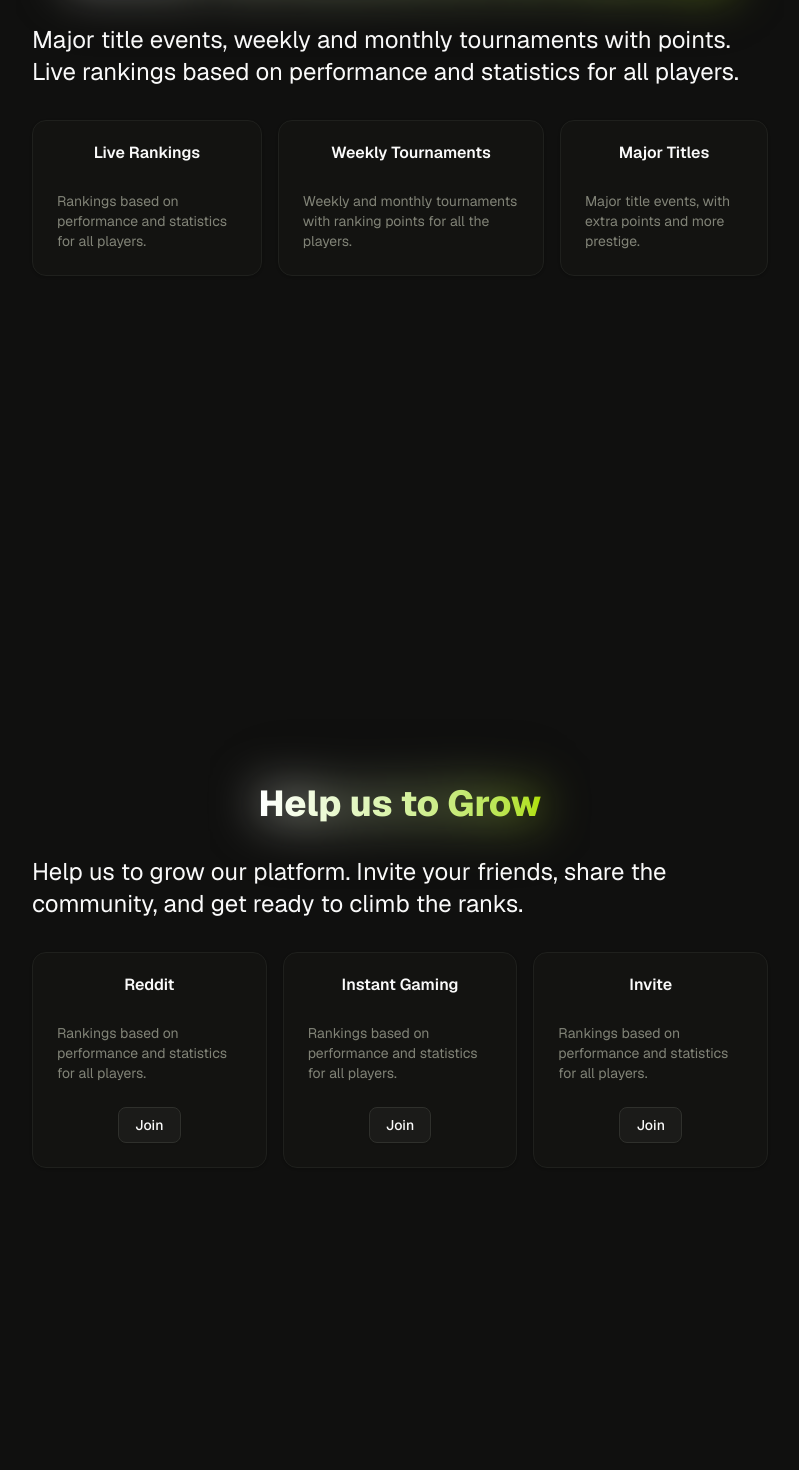
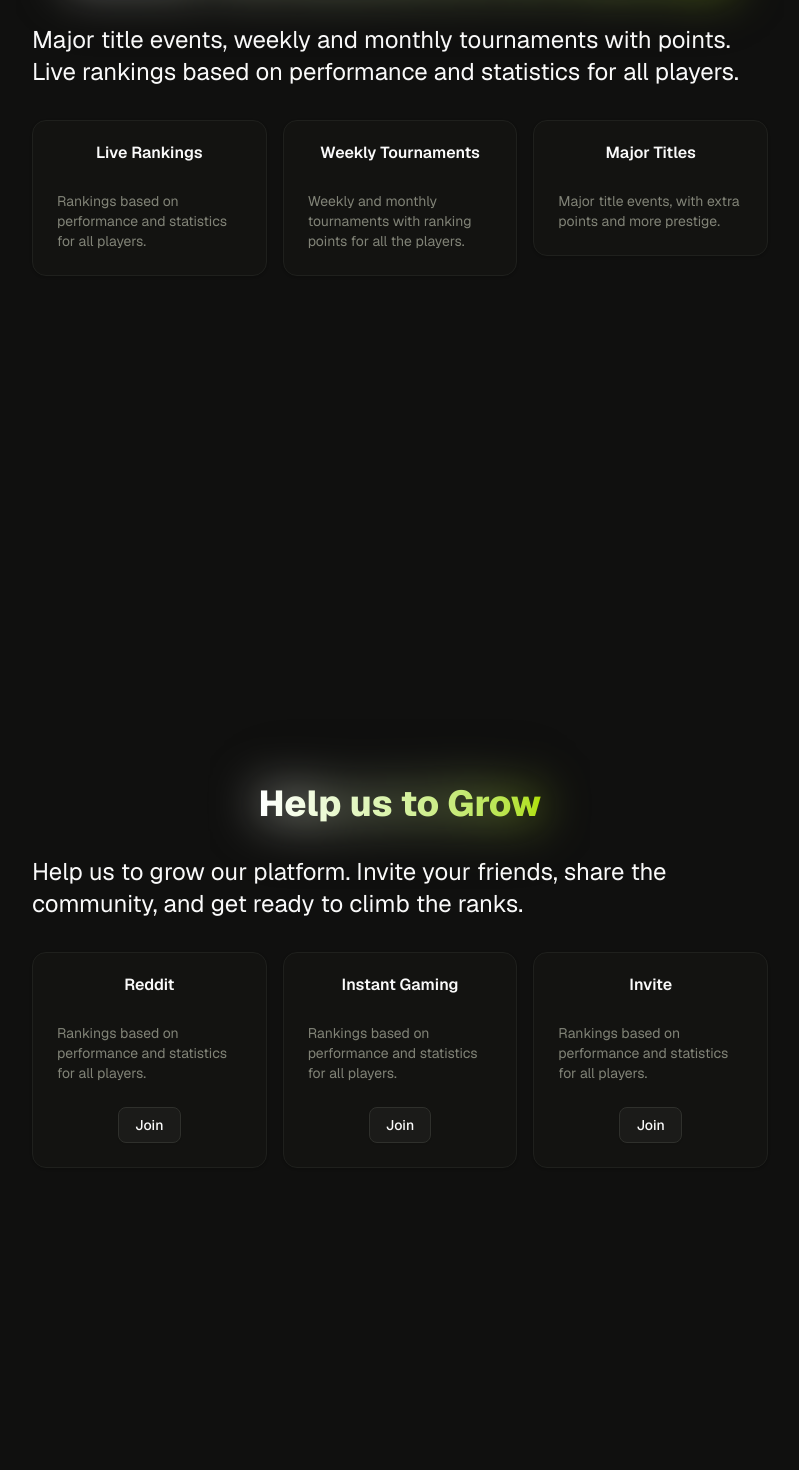
Before and after one commit to Rafacv23/top-spin-2k-world-tour, a Next.js app: page / in a window 1280 px wide. Shown: the part 1140-2610 px from the top of the page, without its empty margins (240-1039 px from the left). Built offline with nearby package versions, Linux system fonts and the light colour scheme.

Commit message:
feat(landing): refactor About, Contact, and Features components to use dynamic links and improve layout

```diff
--- a/src/components/landing/about.tsx
+++ b/src/components/landing/about.tsx
@@ -8,6 +8,27 @@ import {
   CardFooter,
 } from "@/components/ui/card"
 import Link from "next/link"
+
+const links = [
+  {
+    name: "Reddit",
+    description:
+      "Rankings based on performance and statistics for all players.",
+    href: "/register",
+  },
+  {
+    name: "Instant Gaming",
+    description:
+      "Rankings based on performance and statistics for all players.",
+    href: "/register",
+  },
+  {
+    name: "Invite",
+    description:
+      "Rankings based on performance and statistics for all players.",
+    href: "/register",
+  },
+]
 
 export default function About() {
   return (
@@ -25,20 +46,19 @@ export default function About() {
         and get ready to climb the ranks.
       </p>
       <footer className="mt-4">
-        <ul className="flex items-center justify-center gap-4">
-          <li>
+        <ul className="grid grid-cols-1 sm:grid-cols-2 md:grid-cols-3 gap-4">
+          {links.map((link) => (
+            <li key={link.name}>
               <Card>
                 <CardHeader>
-                <CardTitle>Reddit</CardTitle>
+                  <CardTitle>{link.name}</CardTitle>
                 </CardHeader>
                 <CardContent>
-                <CardDescription>
-                  Rankings based on performance and statistics for all players.
-                </CardDescription>
+                  <CardDescription>{link.description}</CardDescription>
                 </CardContent>
                 <CardFooter>
                   <Link
-                  href={"/register"}
+                    href={link.href}
                     className={buttonVariants({ variant: "outline" })}
                   >
                     Join
@@ -46,48 +66,7 @@ export default function About() {
                 </CardFooter>
               </Card>
             </li>
-          <li>
-            <Card>
-              <CardHeader>
-                <CardTitle>Instant Gaming</CardTitle>
-              </CardHeader>
-              <CardContent>
-                <CardDescription>
-                  Rankings based on performance and statistics for all players.
-                </CardDescription>
-              </CardContent>
-              <CardFooter>
-                <Link
-                  href={"/register"}
-                  className={buttonVariants({
-                    variant: "outline",
-                  })}
-                >
-                  Join
-                </Link>
-              </CardFooter>
-            </Card>
-          </li>
-          <li>
-            <Card>
-              <CardHeader>
-                <CardTitle>Invite</CardTitle>
-              </CardHeader>
-              <CardContent>
-                <CardDescription>
-                  Rankings based on performance and statistics for all players.
-                </CardDescription>
-              </CardContent>
-              <CardFooter>
-                <Link
-                  href={"/register"}
-                  className={buttonVariants({ variant: "outline" })}
-                >
-                  Join
-                </Link>
-              </CardFooter>
-            </Card>
-          </li>
+          ))}
         </ul>
       </footer>
     </section>
--- a/src/components/landing/contact.tsx
+++ b/src/components/landing/contact.tsx
@@ -8,6 +8,27 @@ import {
   CardFooter,
 } from "@/components/ui/card"
 import Link from "next/link"
+
+const links = [
+  {
+    name: "Mail",
+    description:
+      "Rankings based on performance and statistics for all players.",
+    href: "/register",
+  },
+  {
+    name: "Discord",
+    description:
+      "Rankings based on performance and statistics for all players.",
+    href: "/register",
+  },
+  {
+    name: "About",
+    description:
+      "Rankings based on performance and statistics for all players.",
+    href: "/register",
+  },
+]
 
 export default function Contact() {
   return (
@@ -25,20 +46,19 @@ export default function Contact() {
         reach out to us via our social media channels.
       </p>
       <footer className="mt-4">
-        <ul className="flex items-center justify-center gap-4">
-          <li>
+        <ul className="grid grid-cols-1 sm:grid-cols-2 md:grid-cols-3 gap-4">
+          {links.map((link) => (
+            <li key={link.name}>
               <Card>
                 <CardHeader>
-                <CardTitle>Mail</CardTitle>
+                  <CardTitle>{link.name}</CardTitle>
                 </CardHeader>
                 <CardContent>
-                <CardDescription>
-                  Rankings based on performance and statistics for all players.
-                </CardDescription>
+                  <CardDescription>{link.description}</CardDescription>
                 </CardContent>
                 <CardFooter>
                   <Link
-                  href={"/register"}
+                    href={link.href}
                     className={buttonVariants({ variant: "outline" })}
                   >
                     Join
@@ -46,46 +66,7 @@ export default function Contact() {
                 </CardFooter>
               </Card>
             </li>
-          <li>
-            <Card>
-              <CardHeader>
-                <CardTitle>Discord</CardTitle>
-              </CardHeader>
-              <CardContent>
-                <CardDescription>
-                  Rankings based on performance and statistics for all players.
-                </CardDescription>
-              </CardContent>
-              <CardFooter>
-                <Link
-                  href={"/register"}
-                  className={buttonVariants({ variant: "outline" })}
-                >
-                  Join
-                </Link>
-              </CardFooter>
-            </Card>
-          </li>
-          <li>
-            <Card>
-              <CardHeader>
-                <CardTitle>About</CardTitle>
-              </CardHeader>
-              <CardContent>
-                <CardDescription>
-                  Rankings based on performance and statistics for all players.
-                </CardDescription>
-              </CardContent>
-              <CardFooter>
-                <Link
-                  href={"/register"}
-                  className={buttonVariants({ variant: "outline" })}
-                >
-                  Join
-                </Link>
-              </CardFooter>
-            </Card>
-          </li>
+          ))}
         </ul>
       </footer>
     </section>
--- a/src/components/landing/features.tsx
+++ b/src/components/landing/features.tsx
@@ -5,6 +5,23 @@ import {
   CardContent,
   CardDescription,
 } from "@/components/ui/card"
+
+const features = [
+  {
+    title: "Live Rankings",
+    description:
+      "Rankings based on performance and statistics for all players.",
+  },
+  {
+    title: "Weekly Tournaments",
+    description:
+      "Weekly and monthly tournaments with ranking points for all the players.",
+  },
+  {
+    title: "Major Titles",
+    description: "Major title events, with extra points and more prestige.",
+  },
+]
 
 export default function Features() {
   return (
@@ -22,44 +39,19 @@ export default function Features() {
         rankings based on performance and statistics for all players.
       </p>
       <footer className="mt-4">
-        <ul className="flex items-center justify-center gap-4">
-          <li>
+        <ul className="grid grid-cols-1 sm:grid-cols-2 md:grid-cols-3 gap-4">
+          {features.map((feature) => (
+            <li key={feature.title}>
               <Card>
                 <CardHeader>
-                <CardTitle>Live Rankings</CardTitle>
+                  <CardTitle>{feature.title}</CardTitle>
                 </CardHeader>
                 <CardContent>
-                <CardDescription>
-                  Rankings based on performance and statistics for all players.
-                </CardDescription>
+                  <CardDescription>{feature.description}</CardDescription>
                 </CardContent>
               </Card>
             </li>
-          <li>
-            <Card>
-              <CardHeader>
-                <CardTitle>Weekly Tournaments</CardTitle>
-              </CardHeader>
-              <CardContent>
-                <CardDescription>
-                  Weekly and monthly tournaments with ranking points for all the
-                  players.
-                </CardDescription>
-              </CardContent>
-            </Card>
-          </li>
-          <li>
-            <Card>
-              <CardHeader>
-                <CardTitle>Major Titles</CardTitle>
-              </CardHeader>
-              <CardContent>
-                <CardDescription>
-                  Major title events, with extra points and more prestige.
-                </CardDescription>
-              </CardContent>
-            </Card>
-          </li>
+          ))}
         </ul>
       </footer>
     </section>
```
Lines whose indentation alone changed are shown as unchanged.
